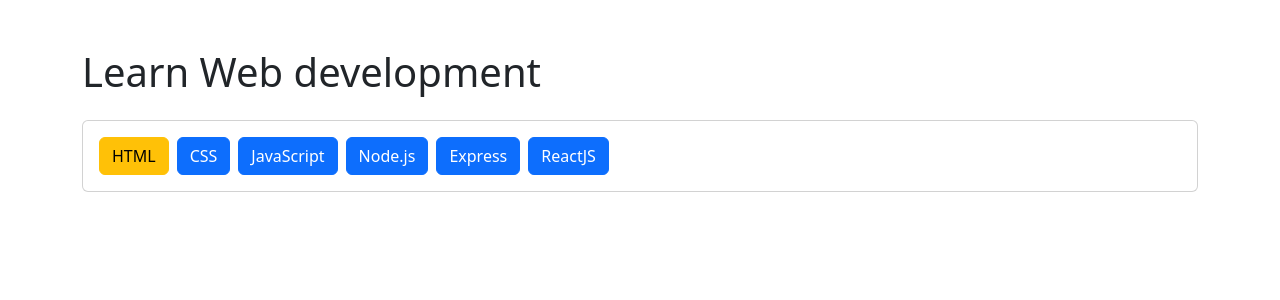
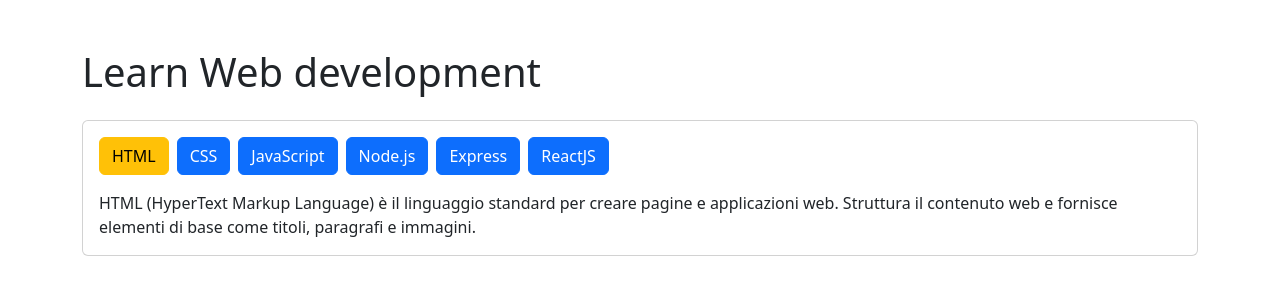
Before and after one commit to fedebacci/react-use-state, a React (Vite) app: page / in a window 1280 px wide. Shown: the top 300 px of the page. Built offline with nearby package versions, Linux system fonts and the light colour scheme.

Commit message:
correzione logica dei pulsanti - inserimento e logica della descrizione del linguaggio

```diff
--- a/src/assets/css/index.css
+++ b/src/assets/css/index.css
@@ -16,7 +16,10 @@
 
 
 
-#languages-buttons {
-    flex-direction: row;
-    gap: .5rem;
+#languages-buttons button + button {
+    margin-left: .5rem;
 }
+
+/* #language-description {
+    border: 1px solid red;
+} */
--- a/src/components/ui/LanguageButton.jsx
+++ b/src/components/ui/LanguageButton.jsx
@@ -3,8 +3,8 @@
     // console.debug('LanguageButton isSelected', isSelected);
     // console.debug('LanguageButton handleClick', handleClick);
     return (
-        <div onClick={handleClick} className={"btn " + (isSelected ? 'btn-warning' : 'btn-primary')}>
+        <button onClick={handleClick} className={"btn " + (isSelected ? 'btn-warning' : 'btn-primary')}>
             {title}
-        </div>
+        </button>
     );
 }
--- a/src/components/ui/LanguageDescriptionBox.jsx
+++ b/src/components/ui/LanguageDescriptionBox.jsx
@@ -1,9 +1,8 @@
 export default function LanguageDescriptionBox ({ description }) {
     // console.debug('LaLanguageDescriptionBoxnguageButton description', description);
     return (
-        <div>
-            {/* Languages box */}
-            Lorem ipsum dolor sit amet consectetur adipisicing elit. Vero reprehenderit dignissimos aut illum ratione quia ea fugit exercitationem impedit itaque sint suscipit, esse quasi veritatis recusandae hic. Quasi omnis optio sed quis neque laudantium molestiae saepe dolor corporis odit, consequuntur reiciendis. Vero, nostrum, molestiae rerum obcaecati magni similique est saepe veritatis, praesentium explicabo quo. Quos hic unde ipsa cum nemo. Rem eligendi, dignissimos fuga possimus perferendis maiores itaque sequi veritatis quam reiciendis. Velit sunt, eum aut quo consequatur doloremque dolorem sequi animi voluptatum modi commodi dicta vitae, fuga voluptas quas dolores! Totam voluptatum ratione similique nam optio nobis expedita fugiat.
+        <div id="language-description">
+            {description}
         </div>
     );
 }
--- a/src/components/ui/Languages.jsx
+++ b/src/components/ui/Languages.jsx
@@ -1,15 +1,25 @@
+import { useState } from "react";
 import LanguagesButtons from "./LanguagesButtons";
 import LanguageDescriptionBox from "./LanguageDescriptionBox";
 
 export default function Languages ({ languagesData }) {
     // console.debug('Languages languagesData', languagesData);
+
+    const [ selectedLanguageId, setSelectedLanguageId ] = useState(1);
+    // console.debug('LanguagesButtons selectedLanguageId', selectedLanguageId);
+
+    const selectedDescription = languagesData.find(languageData => languageData.id === selectedLanguageId).description;
+    // console.debug('LanguagesButtons selectedDescription', selectedDescription);
+
     return (
-        <>
-            {/* <div>
-                Languages
-            </div> */}
-            <LanguagesButtons buttonsData={languagesData} />
-            {/* <LanguageDescriptionBox description={languagesData} /> */}
-        </>
+        <div className="card p-3">
+            <LanguagesButtons
+            selectedLanguageId={selectedLanguageId}
+            setSelectedLanguageId={setSelectedLanguageId}
+            buttonsData={languagesData} />
+            <LanguageDescriptionBox
+            // selectedLanguageId={selectedLanguageId}
+            description={selectedDescription} />
+        </div>
     );
 }
--- a/src/components/ui/LanguagesButtons.jsx
+++ b/src/components/ui/LanguagesButtons.jsx
@@ -1,16 +1,14 @@
-import { useState } from "react";
 import LanguageButton from "./LanguageButton";
 
 // const
 
-export default function LanguagesButtons ({ buttonsData }) {
+export default function LanguagesButtons ({ buttonsData, selectedLanguageId, setSelectedLanguageId }) {
     // console.debug('LanguagesButtons buttonsData', buttonsData);
-
-    const [ selectedLanguageId, setSelectedLanguageId ] = useState(1);
     // console.debug('LanguagesButtons selectedLanguageId', selectedLanguageId);
+    // console.debug('LanguagesButtons setSelectedLanguageId', setSelectedLanguageId);
 
     return (
-        <div id="languages-buttons" className="card p-3">
+        <div id="languages-buttons" className="mb-3">
             {
                 buttonsData.map(buttonData => {
                     return (
```
